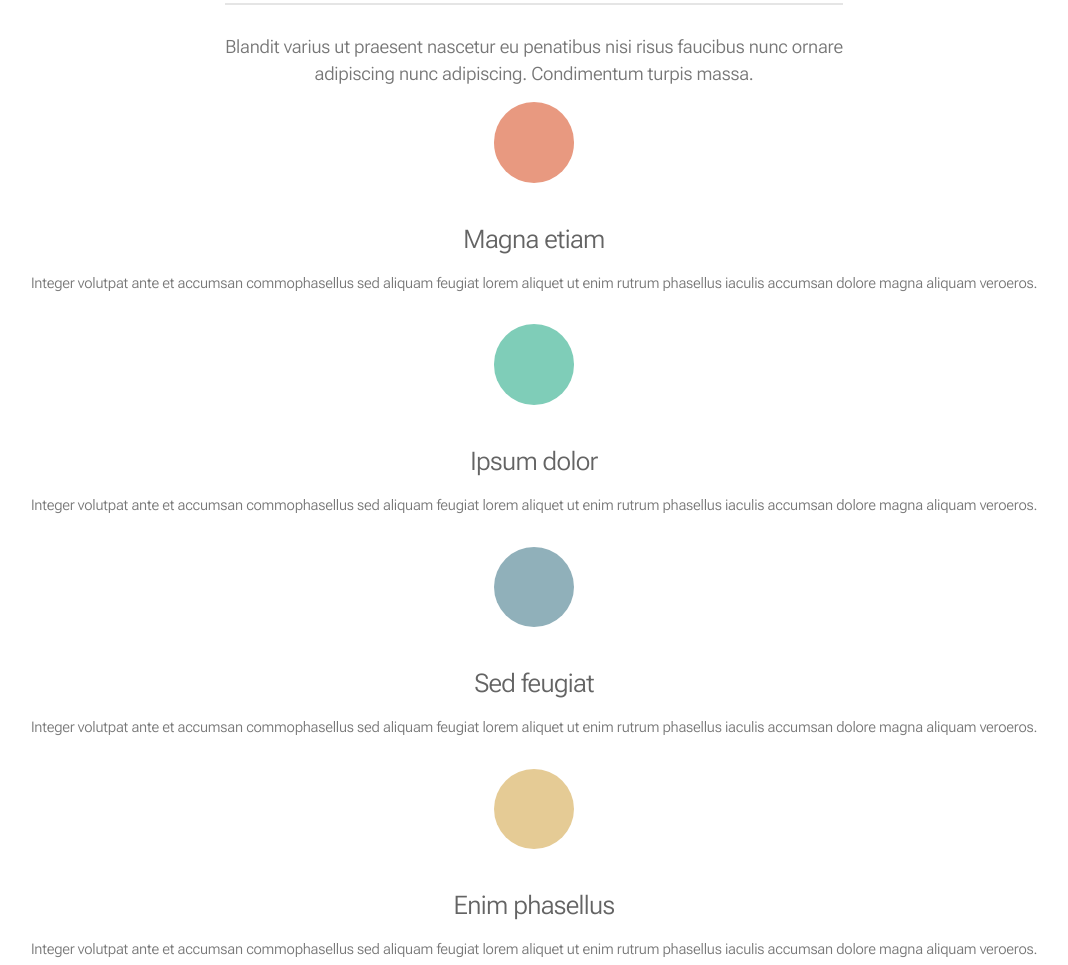
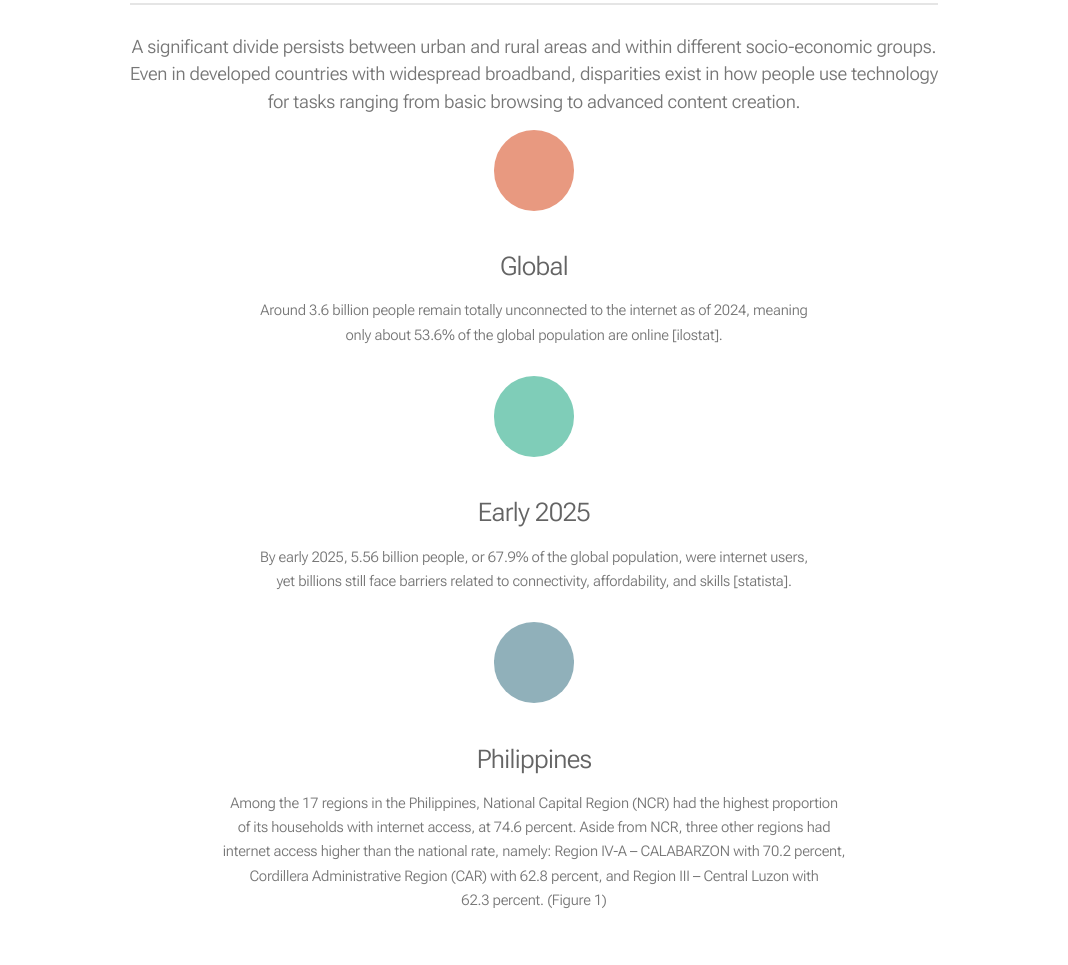
Before and after one commit to juanAiron/IT312-digital-divide-awareness-project, a plain HTML site: page index.html in a window 1280 px wide. Shown: the part 1119-2084 px from the top of the page, without its empty margins (106-1174 px from the left). Drawn offline with nearby package versions, Linux system fonts and the light colour scheme; a web font is replaced by a local one.

Commit message:
new img and content for stats

```diff
--- a/index.html
+++ b/index.html
@@ -52,35 +52,37 @@ Broadly speaking, digital divide refers to the gap between people who can access
 		<section id="stat" class="box special features">
 			<header class="major">
 				<h2>Statistics</h2>
-				<p>Blandit varius ut praesent nascetur eu penatibus nisi risus faucibus nunc ornare<br />
-					adipiscing nunc adipiscing. Condimentum turpis massa.</p>
+				<p>A significant divide persists between urban and rural areas and within different socio-economic groups. <br>
+					Even in developed countries with widespread broadband, disparities exist in how people use technology <br>
+					for tasks ranging from basic browsing to advanced content creation.
+</p>
 			</header>
 			<div class="features-row">
 				<section>
 					<span class="icon solid major fa-bolt accent2"></span>
-					<h3>Magna etiam</h3>
-					<p>Integer volutpat ante et accumsan commophasellus sed aliquam feugiat lorem aliquet ut enim rutrum
-						phasellus iaculis accumsan dolore magna aliquam veroeros.</p>
+					<h3>Global</h3><!-- insert stat1.png -->
+					<p>Around 3.6 billion people remain totally unconnected to the internet as of 2024, meaning <br>
+						only about 53.6% of the global population are online [ilostat].
+					</p>
 				</section>
 				<section>
 					<span class="icon solid major fa-chart-area accent3"></span>
-					<h3>Ipsum dolor</h3>
-					<p>Integer volutpat ante et accumsan commophasellus sed aliquam feugiat lorem aliquet ut enim rutrum
-						phasellus iaculis accumsan dolore magna aliquam veroeros.</p>
+					<h3>Early 2025</h3><!-- insert stat3.png -->
+					<p>By early 2025, 5.56 billion people, or 67.9% of the global population, were internet users, <br>
+						yet billions still face barriers related to connectivity, affordability, and skills [statista].
+					</p>
 				</section>
 			</div>
 			<div class="features-row">
 				<section>
 					<span class="icon solid major fa-cloud accent4"></span>
-					<h3>Sed feugiat</h3>
-					<p>Integer volutpat ante et accumsan commophasellus sed aliquam feugiat lorem aliquet ut enim rutrum
-						phasellus iaculis accumsan dolore magna aliquam veroeros.</p>
-				</section>
-				<section>
-					<span class="icon solid major fa-lock accent5"></span>
-					<h3>Enim phasellus</h3>
-					<p>Integer volutpat ante et accumsan commophasellus sed aliquam feugiat lorem aliquet ut enim rutrum
-						phasellus iaculis accumsan dolore magna aliquam veroeros.</p>
+					<h3>Philippines</h3><!-- insert stat2.png -->
+					<p> Among the 17 regions in the Philippines, National Capital Region (NCR) had the highest proportion <br>
+						of its households with internet access, at 74.6 percent.  Aside from NCR, three other regions had <br>
+						internet access higher than the national rate, namely: Region IV-A – CALABARZON with 70.2 percent, <br>
+						Cordillera Administrative Region (CAR) with 62.8 percent, and Region III – Central Luzon with <br>
+						62.3 percent. (Figure 1)
+					</p>
 				</section>
 			</div>
 		</section>
```
Also changed, not shown: assets/images/stat1.png (added), assets/images/stat2.png (renamed from assets/images/stats.png), assets/images/stat3.png (added).
